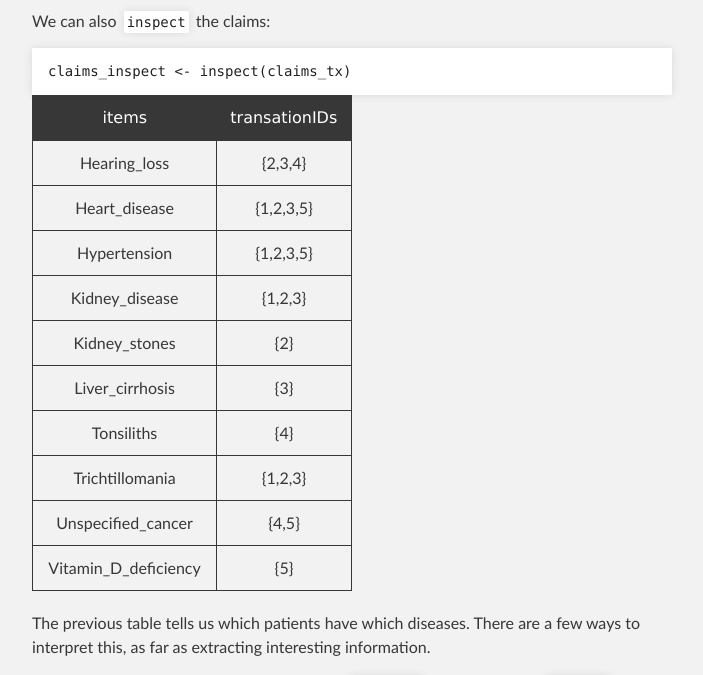
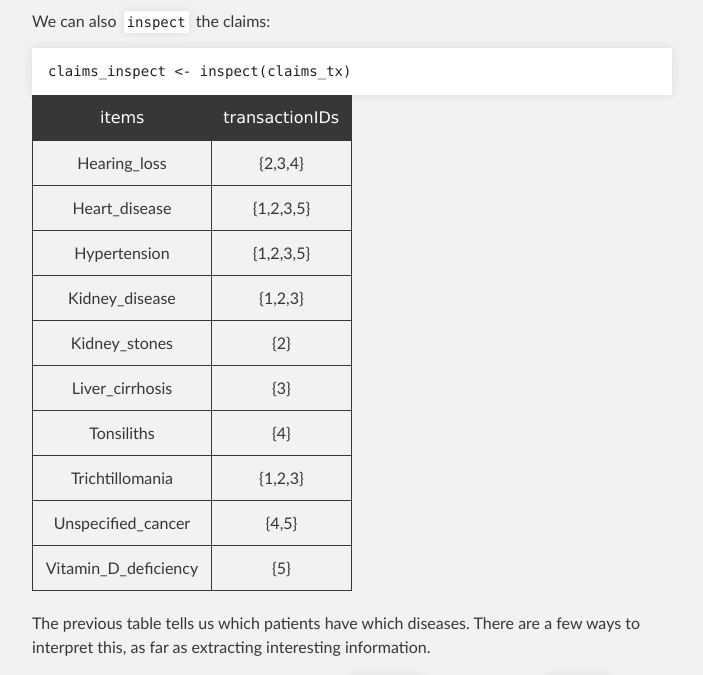
Before and after one commit to mustafaascha/mustafaascha.github.io, a Jekyll site: the page built from _posts/2016-09-29-Transactions_Data.md, in a window 1280 px wide and 900 px high, scrolled down 2946 px. Shown: the part 152-827 px from the top of the window, without its empty margins (288-991 px from the left). Built offline with Jekyll 4.4.1, drawn with Linux system fonts in a browser that asks for light colours.

Commit message:
Update 2016-09-29-Transactions_Data.md

```diff
--- a/_posts/2016-09-29-Transactions_Data.md
+++ b/_posts/2016-09-29-Transactions_Data.md
@@ -149,7 +149,7 @@ We can also `inspect` the claims:
 <thead>
 <tr class="header">
 <th align="center">items</th>
-<th align="center">transationIDs</th>
+<th align="center">transactionIDs</th>
 </tr>
 </thead>
 <tbody>
```
